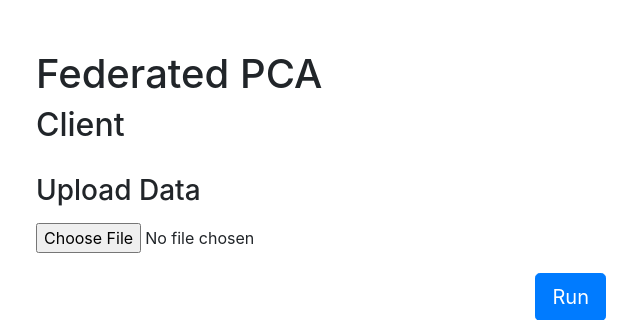
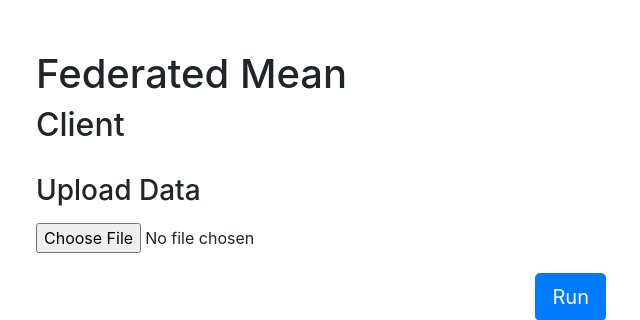
Before and after one commit to felicious-fe/fc-grandforest, a Python web app: template templates/start_client.html in a window 1280 px wide. Shown: the top 320 px of the page, without its empty margins (14-654 px from the left). Run offline with Jinja, Linux system fonts and the light colour scheme; the template is opened without the code that fills it, so the values that code supplies are empty; some libraries are stand-ins or nearby versions.

Commit message:
Change PCA to mean in frontend

```diff
--- a/templates/start_client.html
+++ b/templates/start_client.html
@@ -2,7 +2,7 @@
 <html lang="en">
 <head>
     <meta charset="UTF-8">
-    <title>FedPCA</title>
+    <title>FedMean</title>
     <link rel="stylesheet" href="https://stackpath.bootstrapcdn.com/bootstrap/4.4.1/css/bootstrap.min.css"
           integrity="sha384-Vkoo8x4CGsO3+Hhxv8T/Q5PaXtkKtu6ug5TOeNV6gBiFeWPGFN9MuhOf23Q9Ifjh" crossorigin="anonymous">
     <style>
@@ -13,7 +13,7 @@
 </head>
 <body style="margin: 50px">
 
-<h1>Federated PCA</h1>
+<h1>Federated Mean</h1>
 
 <h2 style="margin-bottom: 30px">Client</h2>
 
```
